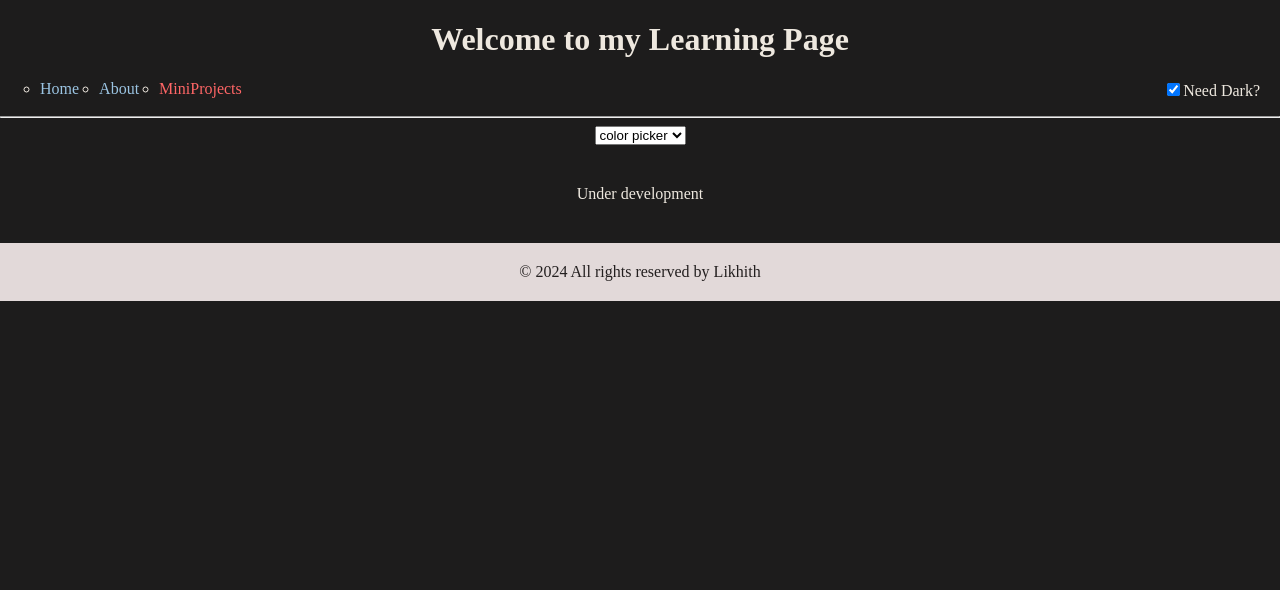
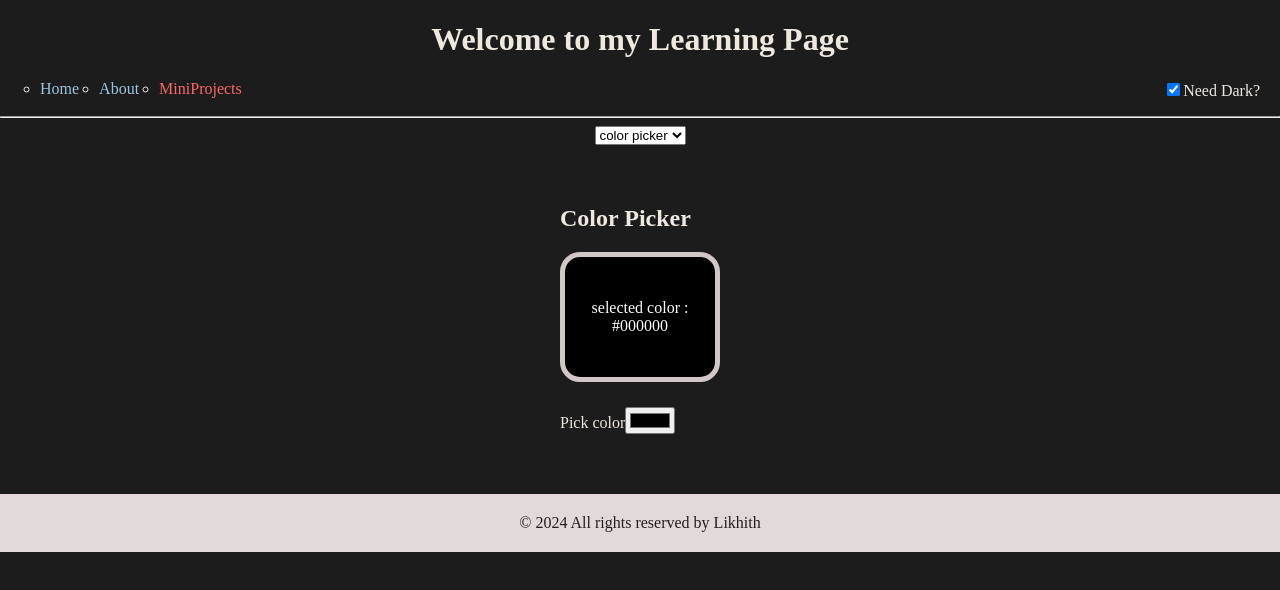
Before and after one commit to Likhith-Aningi/reactPractice, a React (Vite) app: page /miniProjects in a window 1280 px wide. Shown: the top 590 px of the page. Built offline with nearby package versions, Linux system fonts and the light colour scheme.

Commit message:
Added updater and colorPicker

```diff
--- a/src/App.css
+++ b/src/App.css
@@ -36,6 +36,7 @@
   color: white;
   text-align: center;
   padding: 20px 0;
+  margin-top: 20px;
 }
 
 .app-dark .footer {
--- a/src/components/ColorPicker.jsx
+++ /dev/null
@@ -1,9 +0,0 @@
-import React from 'react'
-
-function ColorPicker() {
-  return (
-    <div>Under development</div>
-  )
-}
-
-export default ColorPicker
--- a/src/components/Home.jsx
+++ b/src/components/Home.jsx
@@ -4,6 +4,7 @@ import Card from "./Card.jsx";
 import Condition from "./ConditionlGreeting.jsx";
 import GetData from "./GetData.jsx";
 import FormChanges from "./FormChanges.jsx";
+import Updater from './Updater.jsx';
 function Home() {
   return (
     <div>
@@ -18,6 +19,7 @@ function Home() {
         <Condition />
         <GetData />
         <FormChanges />
+        <Updater/>
     </div>
   )
 }
--- a/src/components/MiniProjects.jsx
+++ b/src/components/MiniProjects.jsx
@@ -1,5 +1,5 @@
 import React, { useState } from 'react'
-import ColorPicker from './ColorPicker';
+import ColorPicker from './miniProjects/ColorPicker';
 
 function MiniProjects() {
     const [currentMiniProject,setCurrentMiniProject]=useState('colorPicker');
--- /dev/null
+++ b/src/components/Updater.jsx
@@ -0,0 +1,30 @@
+import React,{useState} from "react";
+
+function Updater() {
+  const [count, setCount] = useState(0);
+  const incremOne = () => {
+    setCount((prevCount) => prevCount + 1);
+  };
+  const incremTwo = () => {
+    setCount((prevCount) => prevCount + 1);
+    setCount((prevCount) => prevCount + 1);
+  };
+  const decremOne = () => {
+    setCount((prevCount) => prevCount - 1);
+  };
+  const decremTwo = () => {
+    setCount((prevCount) => prevCount - 1);
+    setCount((prevCount) => prevCount - 1);
+  };
+  const reset=()=>setCount(0);
+  return <div>
+    <p>Count: {count}</p>
+    <input type="button" value="-2" onClick={decremTwo}/>
+    <input type="button" value="-1" onClick={decremOne}/>
+    <input type="button" value="reset" onClick={reset}/>
+    <input type="button" value="+1" onClick={incremOne}/>
+    <input type="button" value="+2" onClick={incremTwo}/>
+  </div>;
+}
+
+export default Updater;
--- /dev/null
+++ b/src/components/miniProjects/ColorPicker.jsx
@@ -0,0 +1,53 @@
+import React, { useContext, useState } from "react";
+import ThemeContext from "../ThemeContext";
+
+function ColorPicker() {
+  const {theme}=useContext(ThemeContext);
+  const [diffC,diffI]=theme==='dark'?['#000000','#FFFFFF']:['#FFFFFF','#000000'];
+  const [color, setColor] = useState(diffC);
+  const [inverse, setInverse] = useState(diffI);
+  const calculateInverseColor = (hexColor) => {
+    hexColor = hexColor.replace("#", "");
+    let r = parseInt(hexColor.substring(0, 2), 16);
+    let g = parseInt(hexColor.substring(2, 4), 16);
+    let b = parseInt(hexColor.substring(4, 6), 16);
+    r = 255 - r;
+    g = 255 - g;
+    b = 255 - b;
+    setInverse(
+      "#" + ((1 << 24) + (r << 16) + (g << 8) + b).toString(16).slice(1)
+    );
+  };
+  const divStyle = {
+    backgroundColor: color,
+    color: inverse,
+    display: "flex",
+    alignItems: "center",
+    justifyContent: "center",
+    width: "150px",
+    height: "120px",
+    borderRadius: "20px",
+    transition: "0.7s ease",
+    marginBottom: "25px",
+    textAlign: "center",
+    border:'5px solid '+(theme==='dark'?'hsl(2,10%,80%)':'hsl(0,0%,40%)')
+  };
+  return (
+    <div className="color-picker">
+      <h2>Color Picker</h2>
+      <div style={divStyle}>selected color : {color}</div>
+      <label>Pick color</label>
+      <input
+        type="color"
+        value={color}
+        onChange={(e) => {
+          let c = e.target.value;
+          setColor(c);
+          calculateInverseColor(c);
+        }}
+      />
+    </div>
+  );
+}
+
+export default ColorPicker;
```
